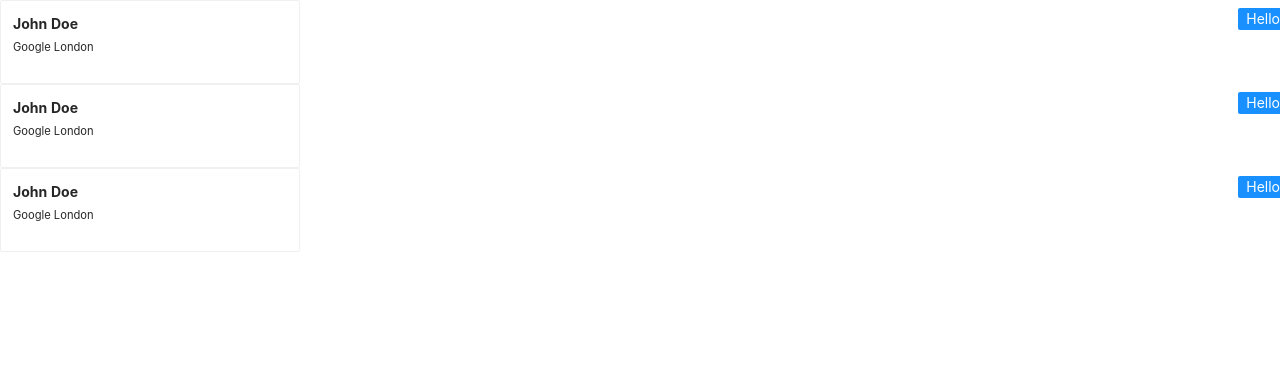
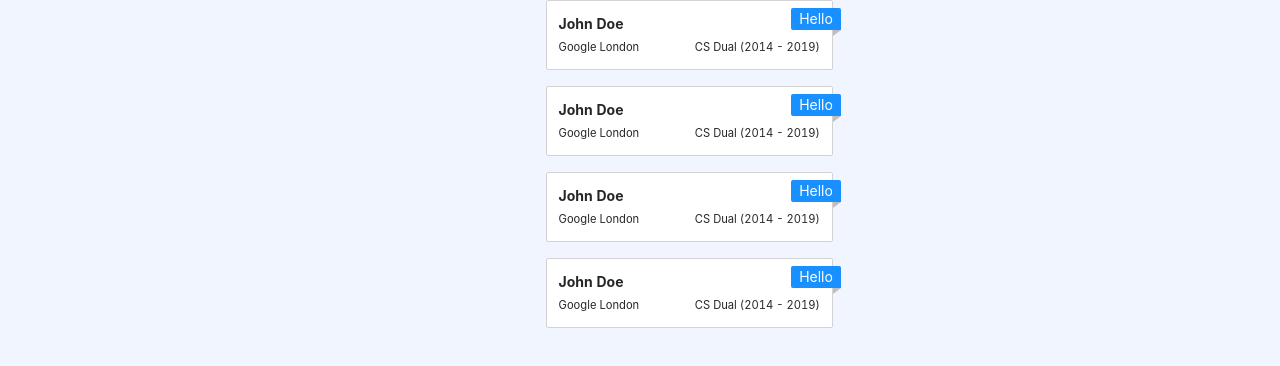
Before and after one commit to LazyCoder-1506/huntracker, a React (Create React App) app: page / in a window 1280 px wide. Shown: the top 366 px of the page. Built offline with nearby package versions, Linux system fonts and the light colour scheme.

Commit message:
added page layout and dept and years in contact cards

```diff
--- a/src/App.js
+++ b/src/App.js
@@ -1,15 +1,12 @@
 import 'antd/dist/antd.less';
-import { Button } from 'antd';
 
 import './App.less';
-import ContactCard from './components/contacts/ContactCard';
+import PageLayout from './components/PageLayout';
 
 function App() {
   return (
     <>
-      <ContactCard></ContactCard>
-      <ContactCard></ContactCard>
-      <ContactCard></ContactCard>
+      <PageLayout></PageLayout>
     </>
   );
 }
--- a/src/App.less
+++ b/src/App.less
@@ -1,8 +1,6 @@
-.App-header {
-  & p {
-    color: red;
-  }
-  & a {
-    color: blue;
-  }
+body {
+  background-color: #F1F5FF;
 }
+p {
+  margin-bottom: 0;
+}
--- /dev/null
+++ b/src/components/PageLayout.js
@@ -0,0 +1,27 @@
+import { Col, Row, Space } from "antd";
+import ContactCard from "./contacts/ContactCard";
+
+const PageLayout = () => (
+  <>
+    <Row gutter={0}>
+      <Col xs={1}></Col>
+      <Col xs={22}>
+        <Row gutter={8}>
+          <Col xs={24} md={16} lg={10}></Col>
+          <Col xs={24} md={12} lg={6}>
+            <Space direction="vertical" size={8} style={{display: 'flex'}}>
+              <ContactCard></ContactCard>
+              <ContactCard></ContactCard>
+              <ContactCard></ContactCard>
+              <ContactCard></ContactCard>
+            </Space>
+          </Col>
+        </Row>
+      </Col>
+      <Col xs={1}></Col>
+    </Row>
+
+  </>
+)
+
+export default PageLayout;
--- a/src/components/contacts/ContactCard.js
+++ b/src/components/contacts/ContactCard.js
@@ -1,18 +1,19 @@
-import { Badge, Card } from "antd";
+import { Badge, Card, Col, Row } from "antd";
 import React from "react";
 
 const ContactCard = () => (
   <>
-    <Badge.Ribbon
-      text="Hello"
-    >
-      <Card
-        size="small"
-        hoverable
-        style={{width:300}}
-      >
+    <Badge.Ribbon text="Hello">
+      <Card size="small" hoverable style={{width:"100%", marginBottom:"8px", border:"1px solid lightgrey"}}>
         <p style={{"margin-bottom":0}}><b>John Doe</b></p>
-        <p><small>Google London</small></p>
+        <Row justify="space-between">
+          <Col span={12}>
+            <p><small>Google London</small></p>
+          </Col>
+          <Col span={12} style={{textAlign: "right"}}>
+            <p><small>CS Dual (2014 - 2019)</small></p>
+          </Col>
+        </Row>
       </Card>
     </Badge.Ribbon>
   </>
```
